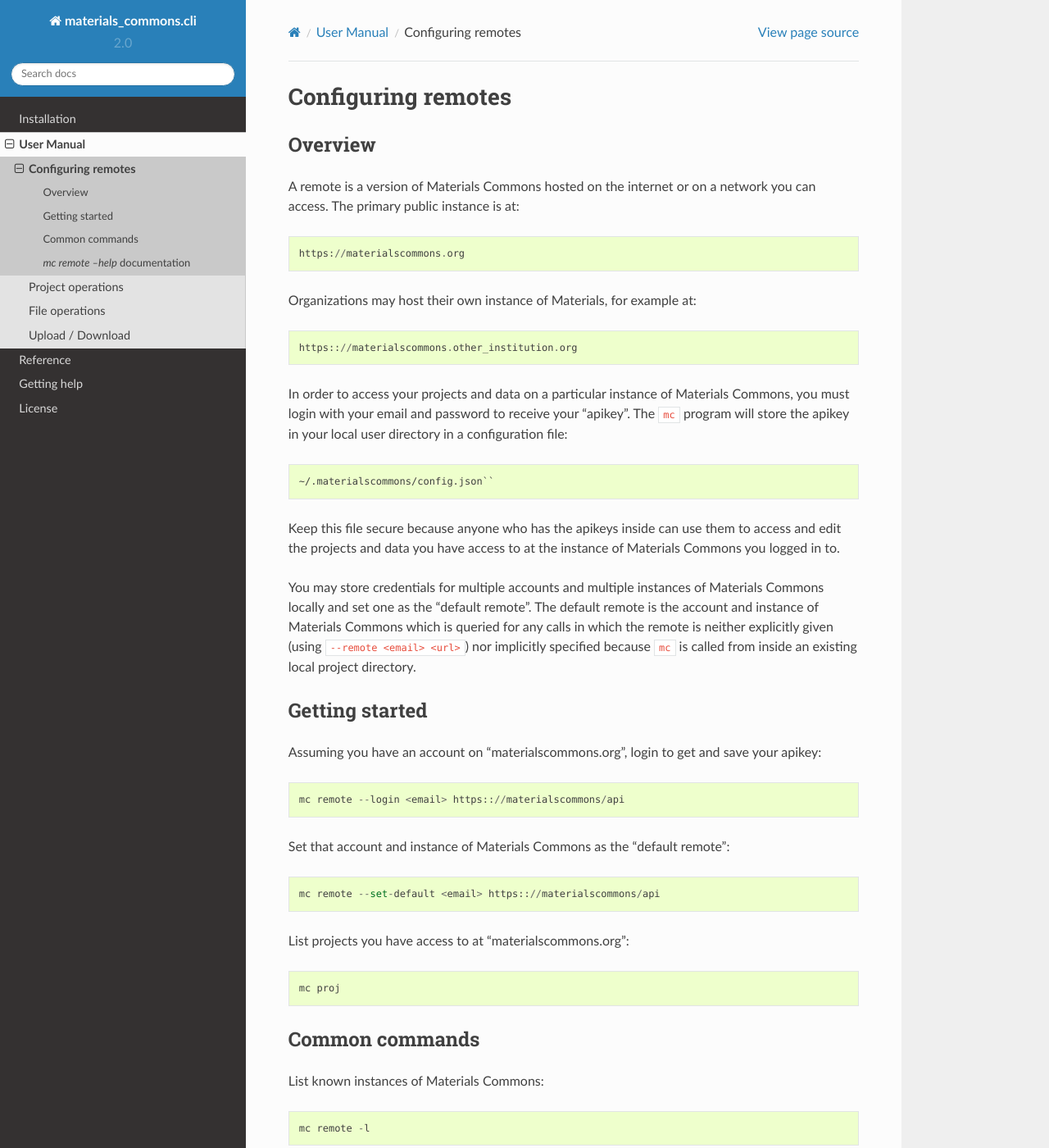
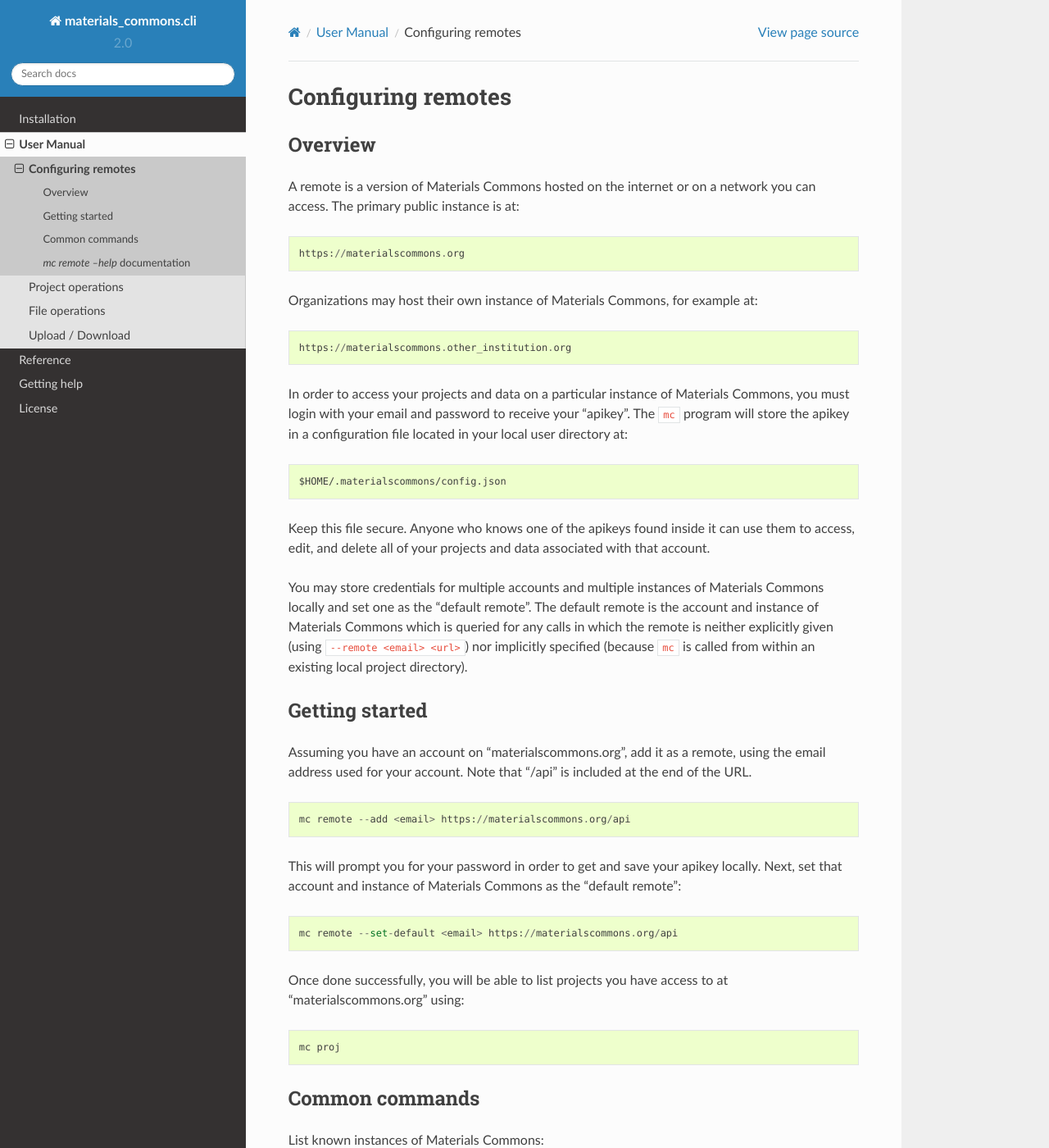
Before and after one commit to materials-commons/mccli, a Sphinx documentation site: the page built from doc/source/manual/remote.rst, in a window 1280 px wide and 1400 px high. Shown: the whole window at 82% size. Built offline with Sphinx 7.4.7 and the Read the Docs theme 2.0.0, drawn with Linux system fonts in a browser that asks for light colours; the version number could not be read and is left out; some of the changed text lies outside the part shown.

Commit message:
doc updates

```diff
--- a/doc/source/manual/remote.rst
+++ b/doc/source/manual/remote.rst
@@ -10,30 +10,30 @@
 
     https://materialscommons.org
 
-Organizations may host their own instance of Materials, for example at: ::
+Organizations may host their own instance of Materials Commons, for example at: ::
 
-    https:://materialscommons.other_institution.org
+    https://materialscommons.other_institution.org
 
-In order to access your projects and data on a particular instance of Materials Commons, you must login with your email and password to receive your "apikey". The ``mc`` program will store the apikey in your local user directory in a configuration file: ::
+In order to access your projects and data on a particular instance of Materials Commons, you must login with your email and password to receive your "apikey". The ``mc`` program will store the apikey in a configuration file located in your local user directory at: ::
 
-    ~/.materialscommons/config.json``
+    $HOME/.materialscommons/config.json
 
-Keep this file secure because anyone who has the apikeys inside can use them to access and edit the projects and data you have access to at the instance of Materials Commons you logged in to.
+Keep this file secure. Anyone who knows one of the apikeys found inside it can use them to access, edit, and delete all of your projects and data associated with that account.
 
-You may store credentials for multiple accounts and multiple instances of Materials Commons locally and set one as the "default remote". The default remote is the account and instance of Materials Commons which is queried for any calls in which the remote is neither explicitly given (using ``--remote <email> <url>``) nor implicitly specified because ``mc`` is called from inside an existing local project directory.
+You may store credentials for multiple accounts and multiple instances of Materials Commons locally and set one as the "default remote". The default remote is the account and instance of Materials Commons which is queried for any calls in which the remote is neither explicitly given (using ``--remote <email> <url>``) nor implicitly specified (because ``mc`` is called from within an existing local project directory).
 
 Getting started
 ---------------
 
-Assuming you have an account on "materialscommons.org", login to get and save your apikey: ::
+Assuming you have an account on "materialscommons.org", add it as a remote, using the email address used for your account.  Note that "/api" is included at the end of the URL. ::
 
-    mc remote --login <email> https:://materialscommons/api
+    mc remote --add <email> https://materialscommons.org/api
 
-Set that account and instance of Materials Commons as the "default remote": ::
+This will prompt you for your password in order to get and save your apikey locally. Next, set that account and instance of Materials Commons as the "default remote": ::
 
-    mc remote --set-default <email> https:://materialscommons/api
+    mc remote --set-default <email> https://materialscommons.org/api
 
-List projects you have access to at "materialscommons.org": ::
+Once done successfully, you will be able to list projects you have access to at "materialscommons.org" using: ::
 
     mc proj
 
@@ -58,7 +58,7 @@
 
    	mc remote --remote <email> <url>
 
-List remotes that have been added and show the current default. Optionally print the apikeys.
+List remotes that have been added and show the current default. Optionally, print the apikeys.
 
 ::
 
```
Also changed, not shown: doc/source/manual/proj_init_clone.rst (+4 -4 lines).
